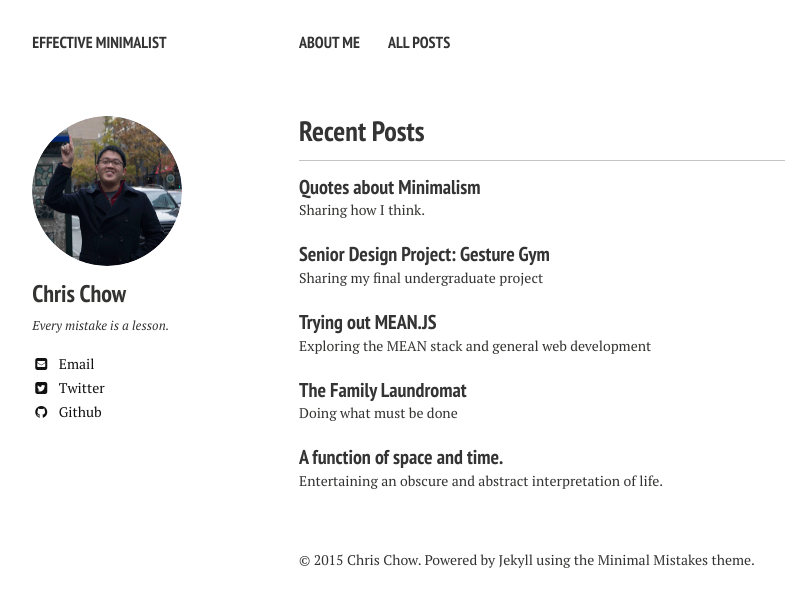
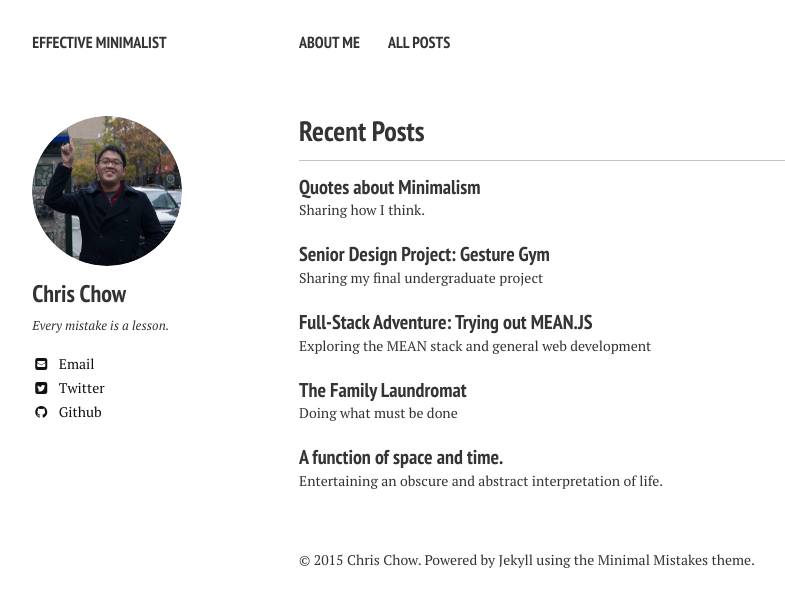
Before and after one commit to Kreispy/kreispy.github.io, a Jekyll site: the page built from index.md, in a window 1280 px wide. Shown: the top 607 px of the page, without its empty margins (21-806 px from the left). Built offline with Jekyll 4.4.1, drawn with Linux system fonts in a browser that asks for light colours; nearby versions of some CDN libraries.

Commit message:
edited a title

```diff
--- a/_posts/2014-12-09-a-full-stack-adventure.markdown
+++ b/_posts/2014-12-09-a-full-stack-adventure.markdown
@@ -1,6 +1,6 @@
 ---
 layout: post
-title: "Trying out MEAN.JS"
+title: "Full-Stack Adventure: Trying out MEAN.JS"
 excerpt: "Exploring the MEAN stack and general web development"
 date: 2014-12-09T03:00:11-05:00
 modified: 2015-01-07
```
